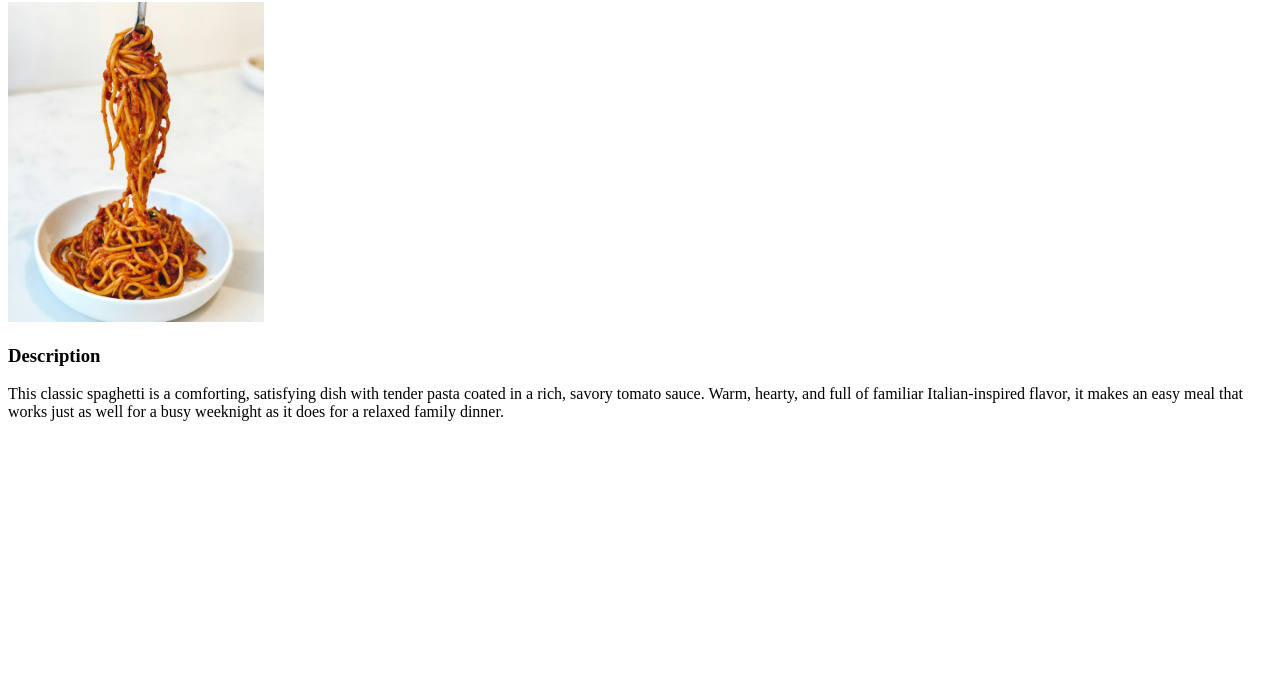
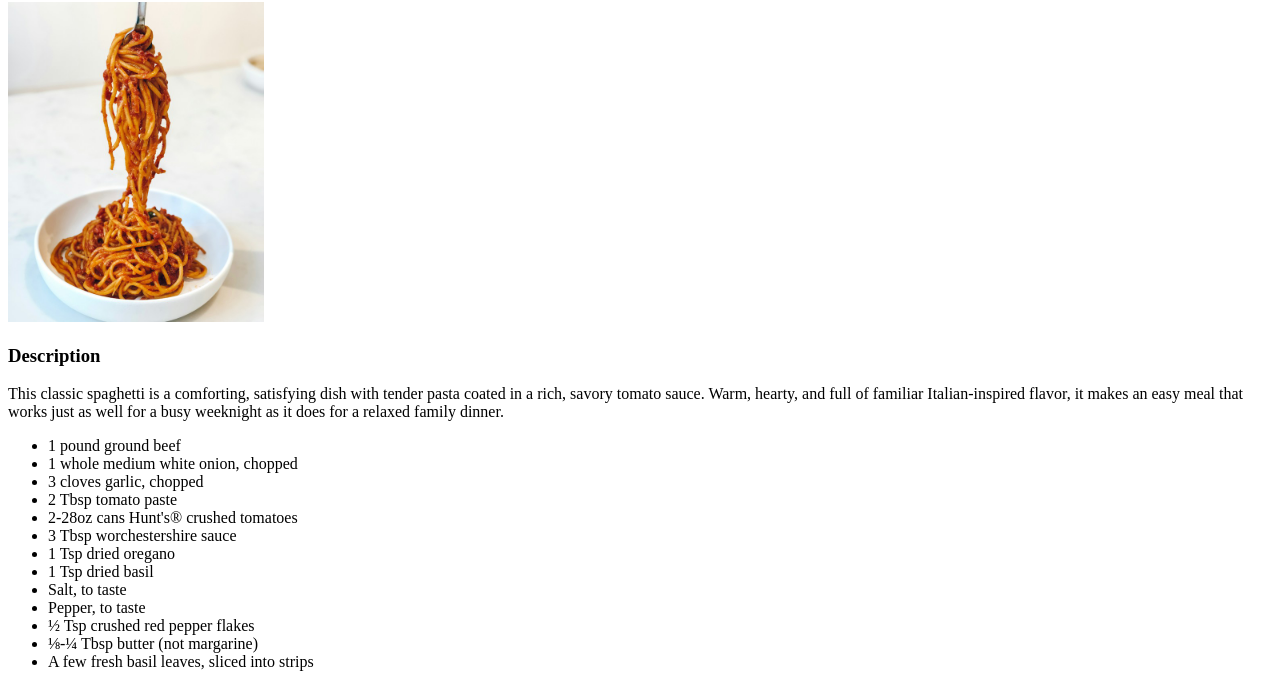
Before and after one commit to nomad1227/odin-recipes, a plain HTML site: page recipes/spaghetti.html in a window 1280 px wide. Shown: the part 104-800 px from the top of the page. Drawn offline with Linux system fonts and the light colour scheme.

Commit message:
Added ingredients
Added list of ingredients to spaghetti.html

```diff
--- a/recipes/spaghetti.html
+++ b/recipes/spaghetti.html
@@ -9,7 +9,25 @@
     <a href="../index.html">Home</a>
     <h1>Spaghetti</h1>
     <img src="/img/krista-stucchio-2CZ0Zpuj-gU-unsplash.jpg" alt="An image of spaghetti on a fork" width="256" height="320">
+
     <h3>Description</h3>
     <p>This classic spaghetti is a comforting, satisfying dish with tender pasta coated in a rich, savory tomato sauce. Warm, hearty, and full of familiar Italian-inspired flavor, it makes an easy meal that works just as well for a busy weeknight as it does for a relaxed family dinner.</p>
+
+    <ul>
+        <li>1 pound ground beef</li>
+        <li>1 whole medium white onion, chopped</li>
+        <li>3 cloves garlic, chopped</li>
+        <li>2 Tbsp tomato paste</li>
+        <li>2-28oz cans Hunt's&reg; crushed tomatoes</li>
+        <li>3 Tbsp worchestershire sauce</li>
+        <li>1 Tsp dried oregano</li>
+        <li>1 Tsp dried basil</li>
+        <li>Salt, to taste</li>
+        <li>Pepper, to taste</li>
+        <li>&frac12; Tsp crushed red pepper flakes</li>
+        <li>&frac18;-&frac14; Tbsp butter (not margarine)</li>
+        <li>A few fresh basil leaves, sliced into strips</li>
+    </ul>
+
 </body>
 </html>
```
